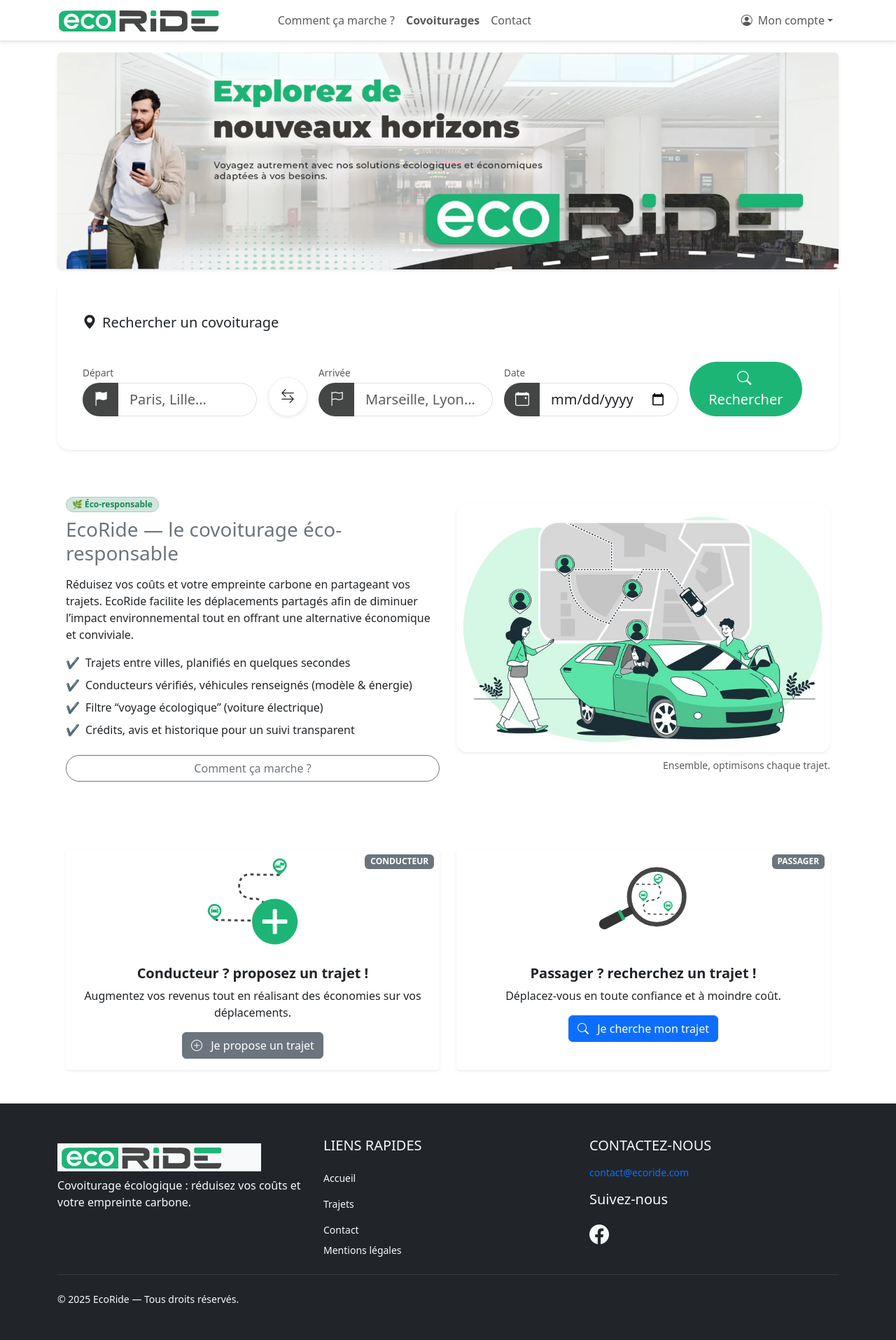
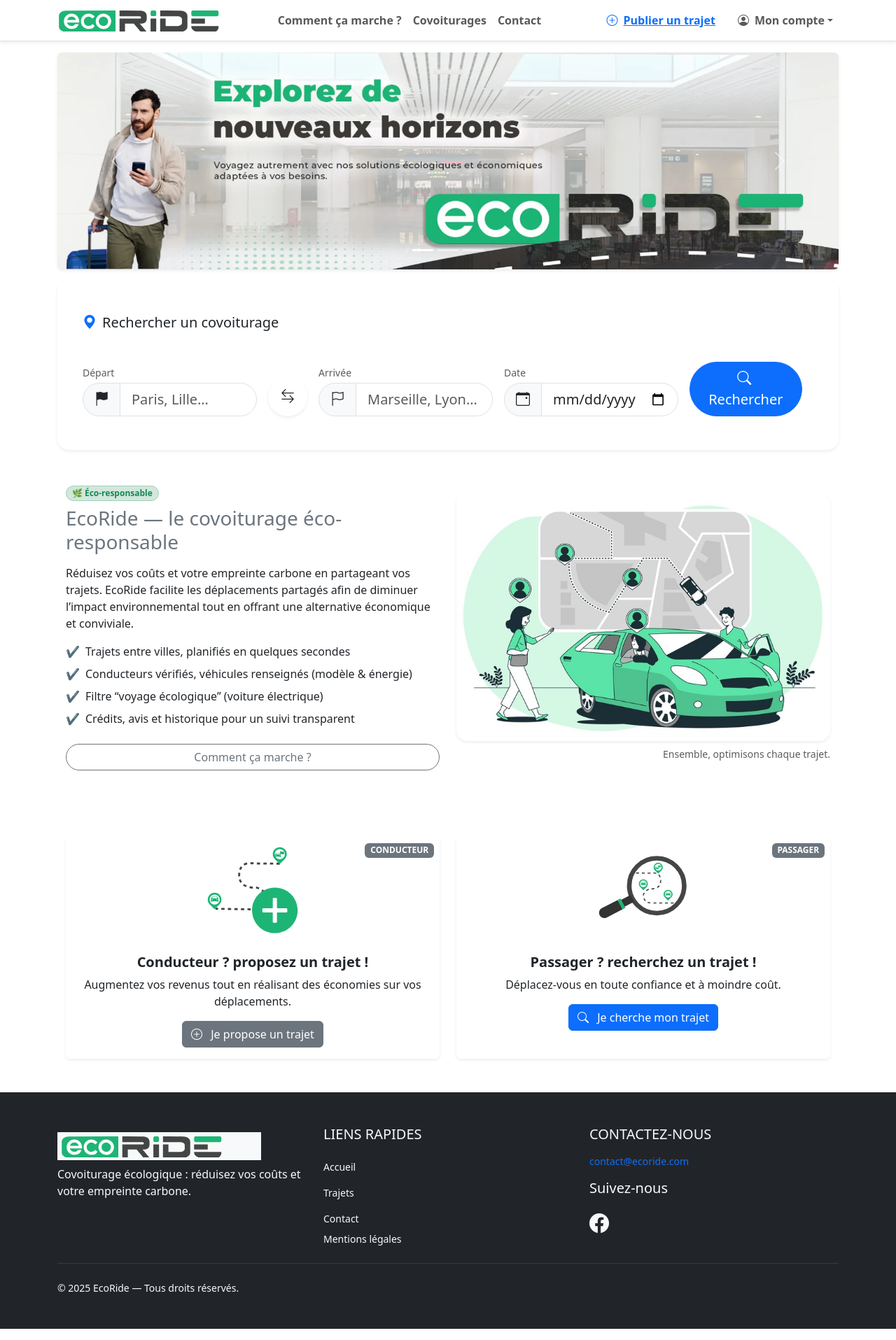
Before and after one commit to Rjaouna/EcorideAppBeta, a Symfony app: template templates/front/home/index.html.twig in a window 1280 px wide. Shown: the whole page at 70% size. Run offline with Twig, Linux system fonts and the light colour scheme; the template is opened without the code that fills it, so the values that code supplies are empty; style sheets or scripts are compiled from the project's sources; some libraries are stand-ins or nearby versions.

Commit message:
refactor(Mise en page): modification de l'apparence de formulaire de recherche du trajet -- modification de la navigation

```diff
--- a/templates/front/_partials/_nav/_nav.html.twig
+++ b/templates/front/_partials/_nav/_nav.html.twig
@@ -2,43 +2,54 @@
 <nav class="navbar navbar-expand-lg navbar-light bg-white border-bottom shadow-sm">
 	<div
 		class="container">
-		{# Brand (statique) #}
+		{# Brand #}
 		<a class="navbar-brand d-flex align-items-center" href="{{ path('app_home') }}">
-<img src="{{asset('asset/images/logo.svg')}}" alt="Logo EcoRide" height="32" class="me-2">
-
+			<img src="{{ asset('asset/images/logo.svg') }}" alt="Logo EcoRide" height="32" class="me-2">
 		</a>
 
-		{# Bouton mobile (toggler) #}
+		{# Toggler #}
 		<button class="navbar-toggler" type="button" data-bs-toggle="collapse" data-bs-target="#mainNavbar" aria-controls="mainNavbar" aria-expanded="false" aria-label="Afficher le menu">
 			<span class="navbar-toggler-icon"></span>
 		</button>
 
 		<div
 			class="collapse navbar-collapse" id="mainNavbar">
-			{# Left: primary nav #}
+			{# Left nav #}
 			<ul class="navbar-nav me-auto">
 				<li class="nav-item">
-					<a class="nav-link" href="#">Comment ça marche ?</a>
+					<a class="nav-link fw-semibold" href="#">
+						Comment ça marche ?
+					</a>
 				</li>
 				<li class="nav-item">
-					<a class="nav-link fw-semibold" href="#">Covoiturages</a>
+					<a class="nav-link fw-semibold" href="#">
+						Covoiturages
+					</a>
 				</li>
-
 				<li class="nav-item">
-					<a class="nav-link" href="#">Contact</a>
+					<a class="nav-link fw-semibold" href="#">
+						Contact
+					</a>
 				</li>
 			</ul>
 
-			{# Right: widgets + account #}
+			{# Right side: actions #}
 			<ul
 				class="navbar-nav ms-auto align-items-lg-center">
 
-				{# Wallet statique #}
+				{# Bouton Publier un trajet (hors dropdown) #}
+				<li class="nav-item ms-md-2">
+
+						<a href="{{ path('app_login') }}" class="fw-semibold rounded-pill d-flex align-items-center px-3">
+							<i class="bi bi-plus-circle me-2"></i>
+							Publier un trajet
+						</a>
+				</li>
+
+				{# Wallet (si connecté) #}
 				{% if app.user %}
-
-
 					<li class="nav-item dropdown ms-md-2">
-					<a class="nav-link dropdown-toggle d-flex align-items-center" href="#" id="navWallet" role="button" data-bs-toggle="dropdown" aria-expanded="false">
+						<a class="nav-link dropdown-toggle d-flex align-items-center fw-semibold" href="#" id="navWallet" role="button" data-bs-toggle="dropdown" aria-expanded="false">
 							<i class="bi bi-wallet2 me-1"></i>
 							<span class="d-none d-lg-inline">Wallet</span>
 							<span class="badge bg-success ms-2">125</span>
@@ -47,7 +58,6 @@
 								42
 							</span>
 						</a>
-
 						<div class="dropdown-menu dropdown-menu-end shadow" aria-labelledby="navWallet" style="min-width: 320px;">
 							<div class="p-3">
 								<div class="d-flex justify-content-between align-items-center mb-2">
@@ -58,7 +68,6 @@
 									<div class="text-muted small">Solde en attente</div>
 									<div class="fw-bold text-warning">42</div>
 								</div>
-
 								<div class="mt-3">
 									<div class="progress" style="height: 6px;">
 										<div class="progress-bar bg-success" role="progressbar" style="width: 75%"></div>
@@ -74,18 +83,16 @@
 					</li>
 				{% endif %}
 
-{# --- Compte (droite navbar) --- #}
+				{# Compte #}
 				<li class="nav-item dropdown ms-md-2">
-
 					{% if app.user %}
-		{# ==== CONNECTÉ ==== #}
-		{% set pseudo    = app.user.pseudo ?? (app.user.email|split('@')[0]) %}
-		{% set initial   = (pseudo|slice(0,1)|upper) %}
-		{% set isDriver  = 'ROLE_DRIVER' in app.user.roles %}
+						{% set pseudo  = app.user.pseudo ?? (app.user.email|split('@')[0]) %}
+						{% set initial = (pseudo|slice(0,1)|upper) %}
+						{% set isDriver = 'ROLE_DRIVER' in app.user.roles %}
 						{% set modeLabel = isDriver ? 'Conducteur' : 'Passager' %}
 						{% set modeBadge = isDriver ? 'success' : 'primary' %}
 
-		<a class="nav-link dropdown-toggle d-flex align-items-center" href="#" id="navAccount" role="button" data-bs-toggle="dropdown" aria-expanded="false">
+						<a class="nav-link dropdown-toggle d-flex align-items-center fw-semibold" href="#" id="navAccount" role="button" data-bs-toggle="dropdown" aria-expanded="false">
 							<span class="rounded-circle d-inline-flex align-items-center justify-content-center me-2" style="width:28px;height:28px;background:rgba(0,0,0,.08);">
 								<strong class="small">{{ initial }}</strong>
 							</span>
@@ -99,7 +106,6 @@
 									<span class="badge bg-{{ modeBadge }}">{{ modeLabel }}</span>
 								</div>
 							</div>
-
 							<div class="dropdown-divider"></div>
 
 							<a class="dropdown-item" href="#">
@@ -116,14 +122,9 @@
 									<i class="bi bi-calendar2-event me-2"></i>
 									Mes covoiturages
 								</a>
-				<a class="dropdown-item" href="{{ path('app_couvoiturage_new') }}">
-					<i class="bi bi-plus-circle me-2"></i>
-					Publier un trajet
-				</a>
 							{% endif %}
 
 							<div class="dropdown-divider"></div>
-
 							<a class="dropdown-item text-danger" href="{{ path('app_logout') }}">
 								<i class="bi bi-box-arrow-right me-2"></i>
 								Déconnexion
@@ -131,12 +132,10 @@
 						</div>
 
 					{% else %}
-		{# ==== NON CONNECTÉ ==== #}
-		<a class="nav-link dropdown-toggle d-flex align-items-center" href="#" id="navAccount" role="button" data-bs-toggle="dropdown" aria-expanded="false">
+						<a class="nav-link dropdown-toggle d-flex align-items-center fw-semibold" href="#" id="navAccount" role="button" data-bs-toggle="dropdown" aria-expanded="false">
 							<i class="bi bi-person-circle me-2"></i>
 							<span class="d-none d-lg-inline">Mon compte</span>
 						</a>
-
 						<div class="dropdown-menu dropdown-menu-end shadow" aria-labelledby="navAccount">
 							<a class="dropdown-item" href="{{ path('app_login') }}">
 								<i class="bi bi-box-arrow-in-right me-2"></i>
@@ -148,12 +147,7 @@
 							</a>
 						</div>
 					{% endif %}
-
 				</li>
-
-
-
-
 			</ul>
 		</div>
 	</div>
--- a/templates/front/_partials/_search_ride/_search_ride.html.twig
+++ b/templates/front/_partials/_search_ride/_search_ride.html.twig
@@ -1,9 +1,8 @@
-<div class="container py-4 rounded-4 shadow-sm mb-3">
-
-
+<!-- … ton HTML … -->
+<div class="container py-4 rounded-4 shadow-sm">
 	<form method="get" action="#" class="p-3 p-md-4">
 		<h2 class="h5 mb-3 d-flex align-items-center gap-2">
-				<i class="bi bi-geo-alt-fill"></i>
+			<i class="bi bi-geo-alt-fill text-primary"></i>
 			Rechercher un covoiturage
 		</h2>
 
@@ -11,7 +10,7 @@
 			class="row g-2 g-md-3 align-items-end">
 			<!-- Départ -->
 			<div class="col-12 col-md-3">
-					<label for="departureCity" class="form-label small text-muted mb-1">Départ</label>
+				<label for="departureCity" class="form-label small text-muted mb-1" id="labelDepart">Départ</label>
 				<div class="input-group input-group-lg">
 					<span class="input-group-text rounded-start-pill icon-chip">
 						<i class="bi bi-flag-fill"></i>
@@ -29,7 +28,7 @@
 
 			<!-- Arrivée -->
 			<div class="col-12 col-md-3">
-					<label for="destinationCity" class="form-label small text-muted mb-1">Arrivée</label>
+				<label for="destinationCity" class="form-label small text-muted mb-1" id="labelArrivee">Arrivée</label>
 				<div class="input-group input-group-lg">
 					<span class="input-group-text rounded-start-pill icon-chip">
 						<i class="bi bi-flag"></i>
@@ -40,7 +39,7 @@
 
 			<!-- Date -->
 			<div class="col-6 col-md-3">
-					<label for="travelDate" class="form-label small text-muted mb-1">Date</label>
+				<label for="travelDate" class="form-label small text-muted mb-1" id="labelDate">Date</label>
 				<div class="input-group input-group-lg">
 					<span class="input-group-text rounded-start-pill icon-chip">
 						<i class="bi bi-calendar-event"></i>
@@ -52,7 +51,7 @@
 			<!-- Rechercher -->
 			<div class="col-6 col-md-2 d-grid">
 				<label class="form-label mb-1 invisible">Rechercher</label>
-					<button type="submit" class="btn btn-eco btn-lg rounded-pill">
+				<button type="submit" class="btn btn-primary btn-lg rounded-pill text-white">
 					<i class="bi bi-search me-1"></i>
 					Rechercher
 				</button>
@@ -61,96 +60,78 @@
 	</form>
 </div>
 
+<style>
+	/* Style “beau focus” pour les labels */
+	.label-focus {
+		font-weight: 700; /* gras */
+		color: #1db575 !important; /* vert EcoRide */
+		letter-spacing: 0.2px;
+	}
+
+	/* Optionnel: petite transition douce */
+	#labelDepart,
+	#labelArrivee,
+	#labelDate {
+		transition: color 0.15s ease, font-weight 0.15s ease;
+	}
+</style>
+
  <script>
 (() => {
-  const dep  = document.getElementById('departureCity');
-  const dest = document.getElementById('destinationCity');
-  const swapBtn = document.getElementById('swap');
+  const dep   = document.getElementById('departureCity');
+  const dest  = document.getElementById('destinationCity');
+  const dateI = document.getElementById('travelDate');
+  const swap  = document.getElementById('swap');
 
-  swapBtn?.addEventListener('click', () => {
+  const lblDep = document.getElementById('labelDepart');
+  const lblArr = document.getElementById('labelArrivee');
+  const lblDat = document.getElementById('labelDate');
+
+  // Textes par défaut
+  const LBL_DEFAULT = {
+    dep: 'Départ',
+    arr: 'Arrivée',
+    dat: 'Date',
+  };
+
+  // Textes “aide” au focus
+  const LBL_FOCUS = {
+    dep: "D'où partez-vous ?",
+    arr: "Où allez-vous ?",
+    dat: "Quand partez-vous ?",
+  };
+
+  function focusLabel(labelEl, text) {
+    if (!labelEl) return;
+    labelEl.textContent = text;
+    labelEl.classList.add('label-focus');
+  }
+  function blurLabel(labelEl, text) {
+    if (!labelEl) return;
+    labelEl.textContent = text;
+    labelEl.classList.remove('label-focus');
+  }
+
+  dep?.addEventListener('focus', () => focusLabel(lblDep, LBL_FOCUS.dep));
+  dep?.addEventListener('blur',  () => blurLabel(lblDep,  LBL_DEFAULT.dep));
+
+  dest?.addEventListener('focus', () => focusLabel(lblArr, LBL_FOCUS.arr));
+  dest?.addEventListener('blur',  () => blurLabel(lblArr,  LBL_DEFAULT.arr));
+
+  dateI?.addEventListener('focus', () => focusLabel(lblDat, LBL_FOCUS.dat));
+  dateI?.addEventListener('blur',  () => blurLabel(lblDat,  LBL_DEFAULT.dat));
+
+  // Swap Départ / Arrivée
+  swap?.addEventListener('click', () => {
     const tmp = dep.value;
     dep.value = dest.value;
     dest.value = tmp;
     dep.focus();
   });
 
-  // min = aujourd'hui si vide
-  const d = document.getElementById('travelDate');
-  if (d && !d.value) d.min = new Date().toISOString().split('T')[0];
+  // Date min = aujourd'hui si vide
+  if (dateI && !dateI.value) {
+    dateI.min = new Date().toISOString().split('T')[0];
+  }
 })();
 </script>
-
-<style>
-/* Palette EcoRide */:root
-{
-	--eco-primary: #1DB575;
-	--eco-primary-600: #17a566;
-	--eco-secondary: #444545;
-	--eco-bg: #F8FAFC;
-}
-
-/* Carte de recherche */
-.search-card {
-	background: linear-gradient(180deg, #ffffff 0%, #fbfcfe 100%);
-	border: 1px solid rgba(0, 0, 0, 0.05);
-}
-
-/* Bouton principal (respecte Bootstrap mais teinte EcoRide) */
-.btn-eco {
-	background-color: var(--eco-primary);
-	border-color: var(--eco-primary);
-	color: #fff;
-}
-.btn-eco:hover,
-.btn-eco:focus {
-	background-color: var(--eco-primary-600);
-	border-color: var(--eco-primary-600);
-	color: #fff;
-}
-
-/* Bouton swap discret */
-.btn-ghost-eco {
-	background-color: #fff;
-	border: 1px solid rgba(0, 0, 0, 0.06);
-}
-.btn-ghost-eco:hover {
-	border-color: rgba(0, 0, 0, 0.12);
-}
-
-/* Pastilles icônes à gauche des champs */
-.icon-chip {
-	background: var(--eco-secondary);
-	color: #fff;
-	border: 0;
-}
-
-/* Inputs “pill” propres */
-.input-group.input-group-lg .form-control {
-	border-left: 0;
-}
-.input-group .form-control:focus {
-	box-shadow: 0 0 0 0.25rem rgba(29, 181, 117, 0.15);
-	border-color: var(--eco-primary);
-}
-
-/* Labels discrets */
-.form-label.small {
-	font-size: 0.85rem;
-}
-
-/* Alignement / respiration mobile */
-@media(max-width: 575.98px) {
-	.input-group.input-group-lg .form-control,
-	.input-group.input-group-lg .input-group-text {
-		font-size: 1rem;
-	}
-	.search-card {
-		border-radius: 1rem;
-	}
-}
-
-/* Accessibilité focus visible pour les boutons */
-.btn:focus-visible {
-	outline: 3px solid rgba(29, 181, 117, 0.35);
-	outline-offset: 2px;
-}</style>
```
Also changed, not shown: public/asset/img/backgound-ecoride.webp (added). Lines whose indentation alone changed are shown as unchanged.
